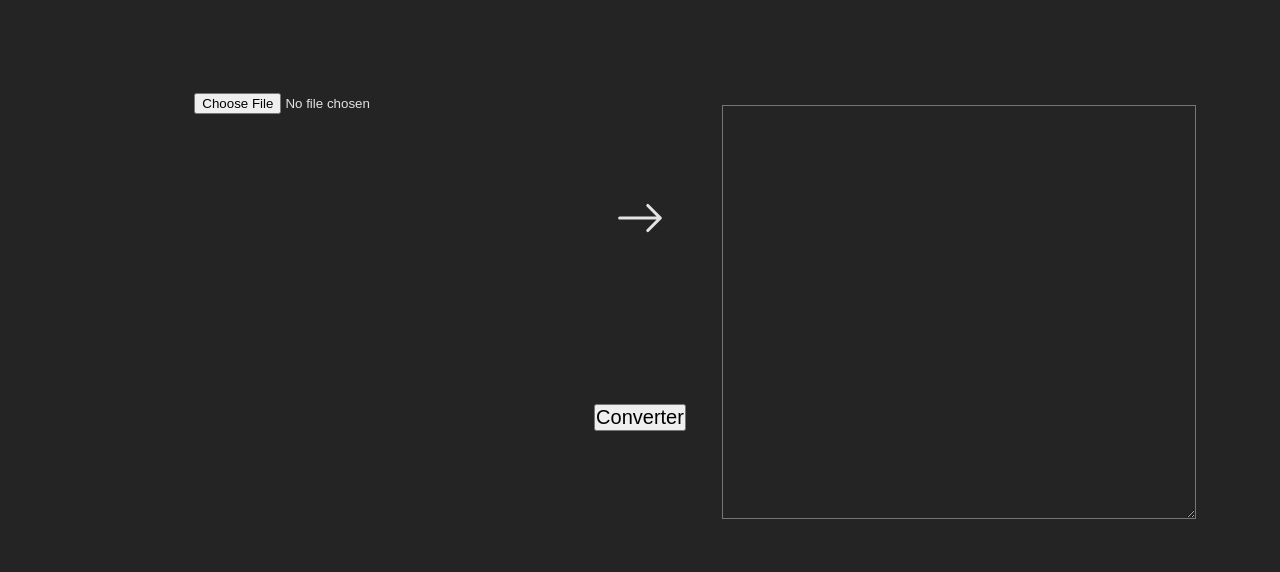
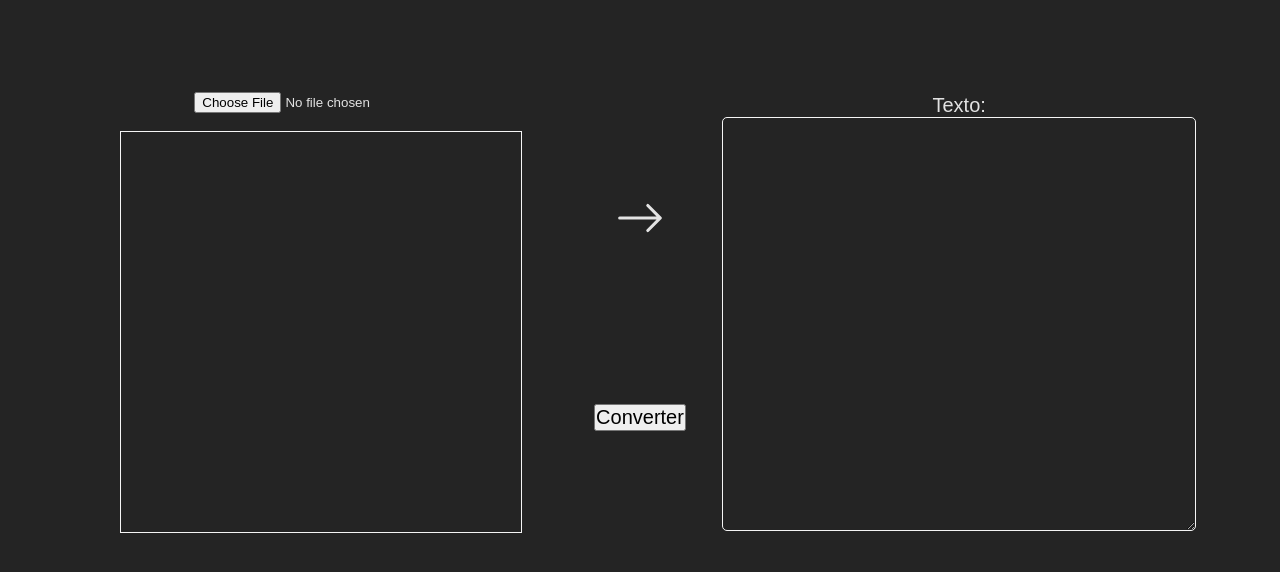
Before and after one commit to vitor-navarro/conversorImagemTexto, a React (Vite) app: page / in a window 1280 px wide. Shown: the top 572 px of the page. Built offline with nearby package versions, Linux system fonts and the light colour scheme.

Commit message:
agora ele pega a lingua do navegador

```diff
--- a/src/App.tsx
+++ b/src/App.tsx
@@ -17,6 +17,18 @@ function App() {
     }
   }
 
+  function getLanguage(){
+    const languageMap: { [key:string]: string} = {
+      "pt-BR": "por",
+      "fr-FR": "fra",
+      "es-ES": "spa",
+    };
+
+    const browserLanguage = navigator.language;
+    const tesseractLanguage = languageMap[browserLanguage] || "eng";
+    return tesseractLanguage
+  }
+
   function convertToText(){
 
     if(!url){
@@ -25,7 +37,7 @@ function App() {
 
     Tesseract.recognize(
       url,
-      'por',
+      getLanguage(),
     ).then(({ data: { text } }) => {
       settextConverted(text);
     })
@@ -37,7 +49,7 @@ function App() {
         <input type="file" onChange={onImageChange} />
         <br></br>
         <div className='div-url'>{url && (
-          <img className="fixed-size" src={url} alt="image" />
+          <img className="fixed-size-img" src={url} alt="image" />
         )}</div>
       </div>
       <div className='div2'>
@@ -50,6 +62,7 @@ function App() {
 
 
       <div className='div3'>
+        <label className='label-titulo'>Texto:</label>
         <textarea value={textConverted}></textarea>
       </div>
   </div>
--- a/src/styles.css
+++ b/src/styles.css
@@ -29,7 +29,7 @@ body{
 }
 
 
-.fixed-size {
+.fixed-size-img {
   width: 100%;
   height: 100%;
   object-fit: contain;
@@ -38,9 +38,16 @@ body{
 .div-url{
   width: 50vh;
   height: 50vh;
+  border: solid 1px whitesmoke;
+}
+
+.label-titulo{
+  font-size: 20px;
 }
 
 div textarea{
+  border: solid 1px whitesmoke;
+  border-radius: 5px;
   width: 80%;
   height: 70%;
   background-color: #242424;
```
